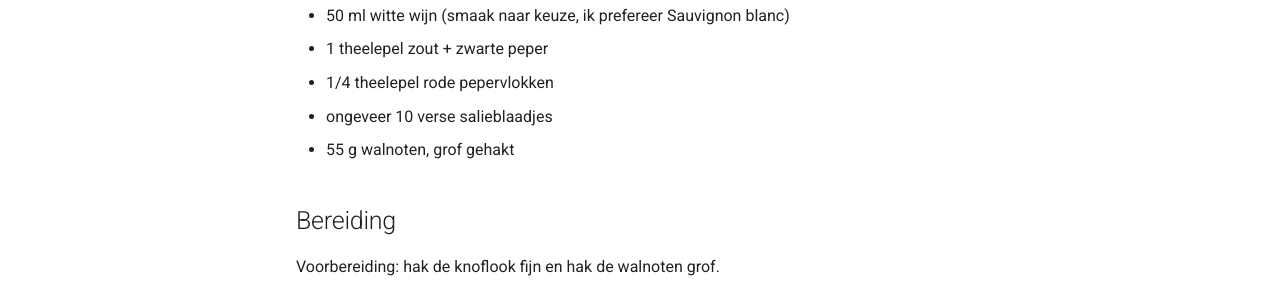
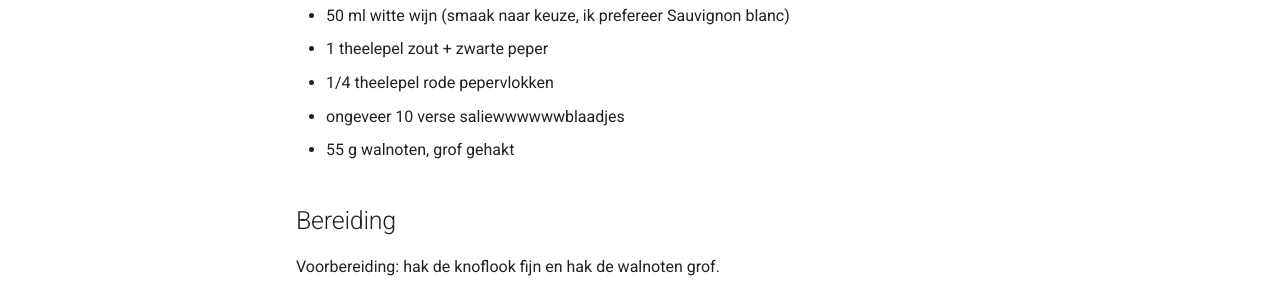
Before and after one commit to bosmuis/ObsidianPublic, an MkDocs documentation site: the page built from docs/_Prive/7 Gerechten 🍴/Ravioli in wittewijn saus.md, in a window 1280 px wide and 1291 px high. Shown: the part 463-762 px from the top of the window. Built offline with MkDocs 1.6.1 and Material for MkDocs 9.7.7, drawn with Linux system fonts in a browser that asks for light colours.

Commit message:
PUSH NOTE : Ravioli in wittewijn saus.md

```diff
--- a/docs/_Prive/7 Gerechten 🍴/Ravioli in wittewijn saus.md
+++ b/docs/_Prive/7 Gerechten 🍴/Ravioli in wittewijn saus.md
@@ -13,7 +13,7 @@ share: true
 - 50 ml witte wijn (smaak naar keuze, ik prefereer Sauvignon blanc)
 - 1 theelepel zout + zwarte peper
 - 1/4 theelepel rode pepervlokken
-- ongeveer 10 verse salieblaadjes
+- ongeveer 10 verse saliewwwwwwblaadjes
 - 55 g walnoten, grof gehakt
 
 ## Bereiding
```
